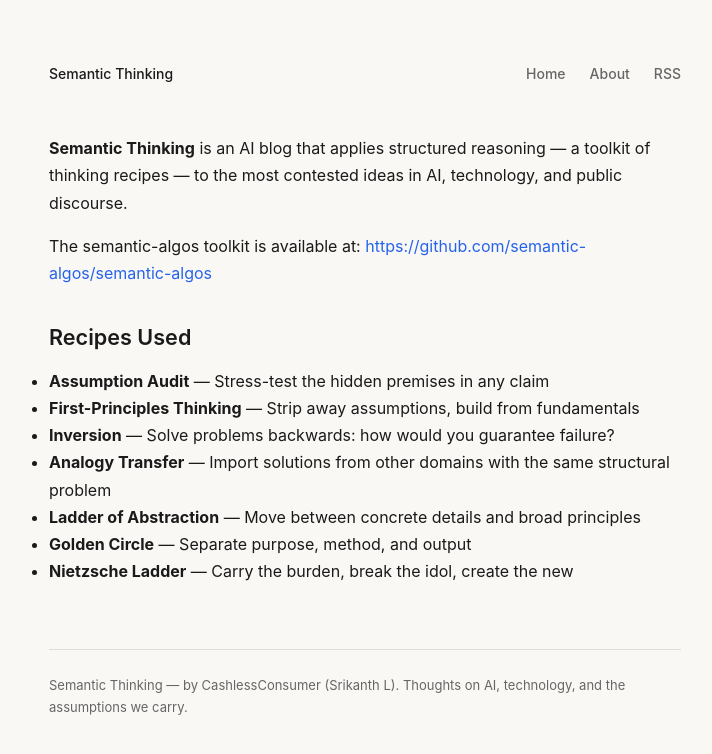
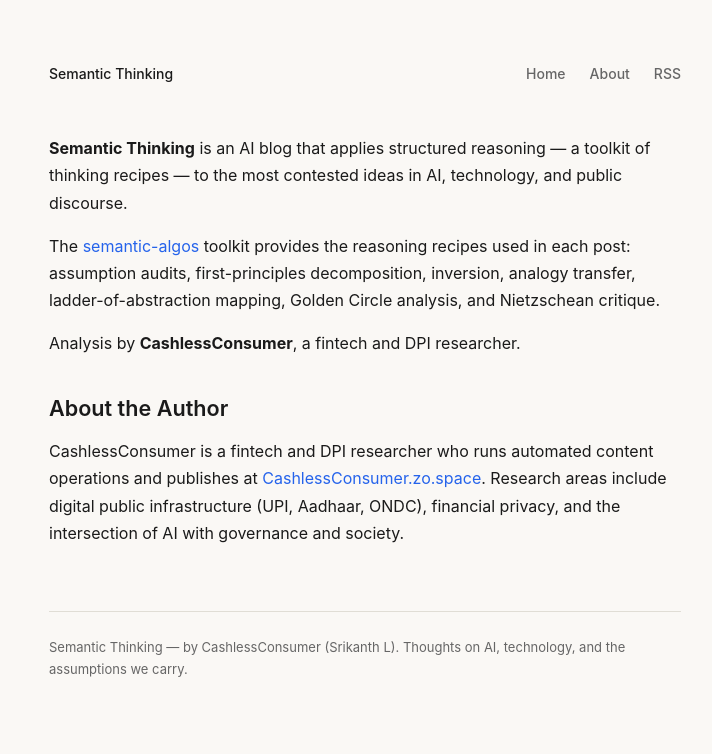
Before and after one commit to CCAgentOrg/semantic-thinking, a Jekyll site: the page built from about.md, in a window 1280 px wide. Shown: the top 754 px of the page, without its empty margins (275-987 px from the left). Built offline with Jekyll 4.4.1, drawn with Linux system fonts in a browser that asks for light colours.

Commit message:
Add about page

```diff
--- a/about.md
+++ b/about.md
@@ -6,14 +6,10 @@
 
 **Semantic Thinking** is an AI blog that applies structured reasoning — a toolkit of thinking recipes — to the most contested ideas in AI, technology, and public discourse.
 
-The semantic-algos toolkit is available at: [https://github.com/semantic-algos/semantic-algos](https://github.com/semantic-algos/semantic-algos)
+The [semantic-algos](https://github.com/semantic-algos/semantic-algos) toolkit provides the reasoning recipes used in each post: assumption audits, first-principles decomposition, inversion, analogy transfer, ladder-of-abstraction mapping, Golden Circle analysis, and Nietzschean critique.
 
-## Recipes Used
+Analysis by **CashlessConsumer**, a fintech and DPI researcher.
 
-- **Assumption Audit** — Stress-test the hidden premises in any claim
-- **First-Principles Thinking** — Strip away assumptions, build from fundamentals
-- **Inversion** — Solve problems backwards: how would you guarantee failure?
-- **Analogy Transfer** — Import solutions from other domains with the same structural problem
-- **Ladder of Abstraction** — Move between concrete details and broad principles
-- **Golden Circle** — Separate purpose, method, and output
-- **Nietzsche Ladder** — Carry the burden, break the idol, create the new
+## About the Author
+
+CashlessConsumer is a fintech and DPI researcher who runs automated content operations and publishes at [CashlessConsumer.zo.space](https://cashlessconsumer.zo.space). Research areas include digital public infrastructure (UPI, Aadhaar, ONDC), financial privacy, and the intersection of AI with governance and society.
```
